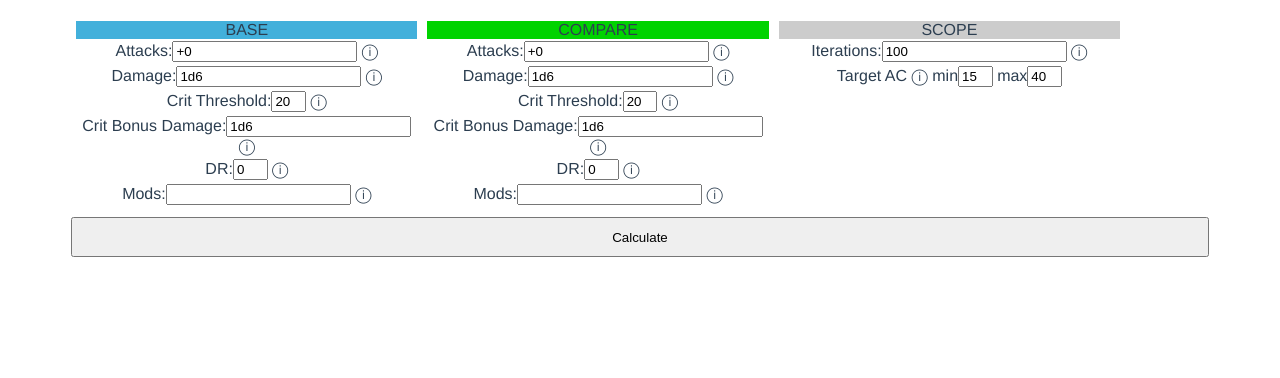
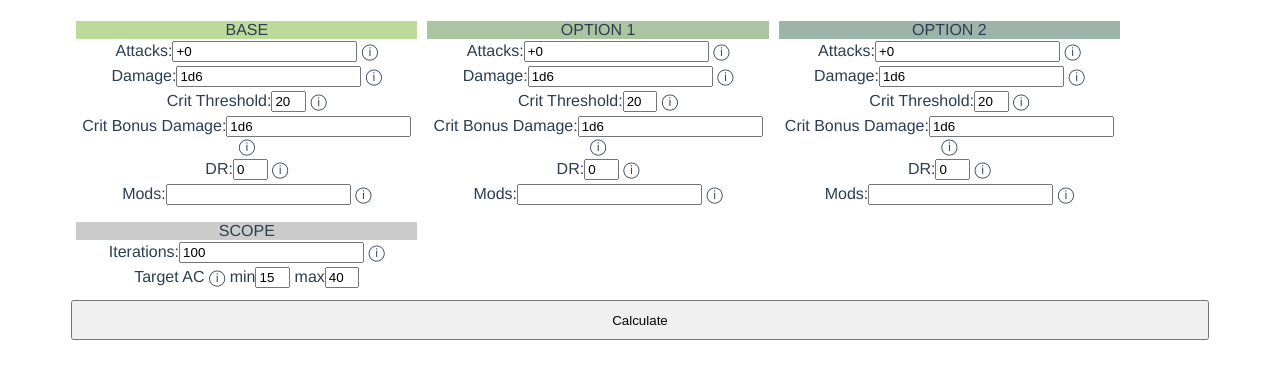
Before and after one commit to charles-oder/pathfinder-damage-calc, a Vue app: page / in a window 1280 px wide. Shown: the top 378 px of the page. Built offline with nearby package versions, Linux system fonts and the light colour scheme.

Commit message:
added ability to compare 2 options

```diff
--- a/src/views/Home.vue
+++ b/src/views/Home.vue
@@ -1,8 +1,7 @@
 <template>
   <div class="home">
     <div class="settings">
-      <AttackSettingsView class="settings-container" v-model:settings="attackSettings"/>
-      <AttackSettingsView class="settings-container" v-model:settings="compAttackSettings"/>
+      <AttackSettingsView v-for="(settings, index) in attackSettings" v-bind:key="settings.name" class="settings-container" v-model:settings="attackSettings[index]"/>
       <SimSettingsView class="settings-container" v-model:settings="simSettings"/>
       <button class="calc-button" v-on:click="caclulateClicked()">{{buttonTitle}}</button>
     </div>
@@ -36,8 +35,11 @@ export default defineComponent({
   },
   setup() {
     const simSettings = reactive(new SimSettings());
-    const attackSettings = reactive(new AttackSettings());
-    const compAttackSettings = reactive(new AttackSettings());
+    const attackSettings = reactive([
+      new AttackSettings(),
+      new AttackSettings(),
+      new AttackSettings()
+    ]);
     const results = reactive(new FullAttackResultSet());
     const resultSet = reactive(new FullAttackResultSet());
     const buttonTitle = ref('Calculate');
@@ -105,24 +107,25 @@ export default defineComponent({
       }
       running = true;
       simSettings.save();
-      attackSettings.save();
-      resultSet.colors = ['#42b0db','#00d300']
+      attackSettings[0].save();
+      resultSet.colors = attackSettings.map((setting) => { return setting.color });
       resultSet.reset();
 
-      resolvers = [
-        new AttackResolver(attackSettings),
-        new AttackResolver(compAttackSettings)
-      ]
+      resolvers = attackSettings.map((setting) => { return new AttackResolver(setting) });
+
       buttonTitle.value = 'Starting run...'
       const batchSize = Math.max(Math.min(parseInt(simSettings.iterations) / 100, 1000), 1);
       console.log('Starting Run (Batch Size: ' + batchSize + ')');
       runJob(parseInt(simSettings.acMin), 0, batchSize);
     }
     onMounted(() => {
-      attackSettings.color = '#42b0db'
-      attackSettings.name = 'BASE'
-      compAttackSettings.color = '#00d300'
-      compAttackSettings.name = 'COMPARE'
+      attackSettings[0]
+      attackSettings[0].color = '#BBDB9B'
+      attackSettings[0].name = 'BASE'
+      attackSettings[1].color = '#ABC4A1'
+      attackSettings[1].name = 'OPTION 1'
+      attackSettings[2].color = '#9DB4AB'
+      attackSettings[2].name = 'OPTION 2'
 
     });
 
@@ -130,7 +133,6 @@ export default defineComponent({
       caclulateClicked,
       simSettings,
       attackSettings,
-      compAttackSettings,
       results,
       resultSet,
       buttonTitle
```
